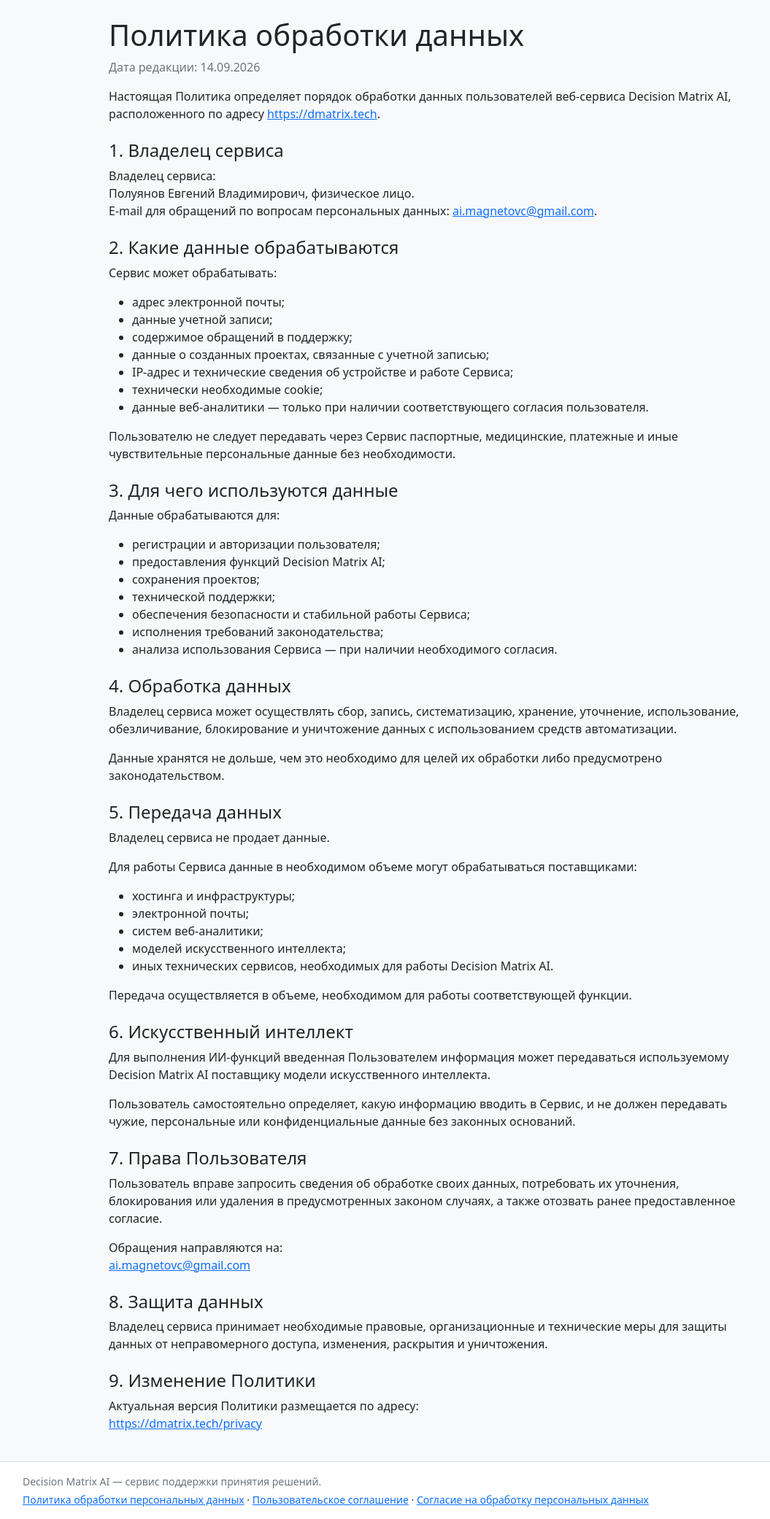
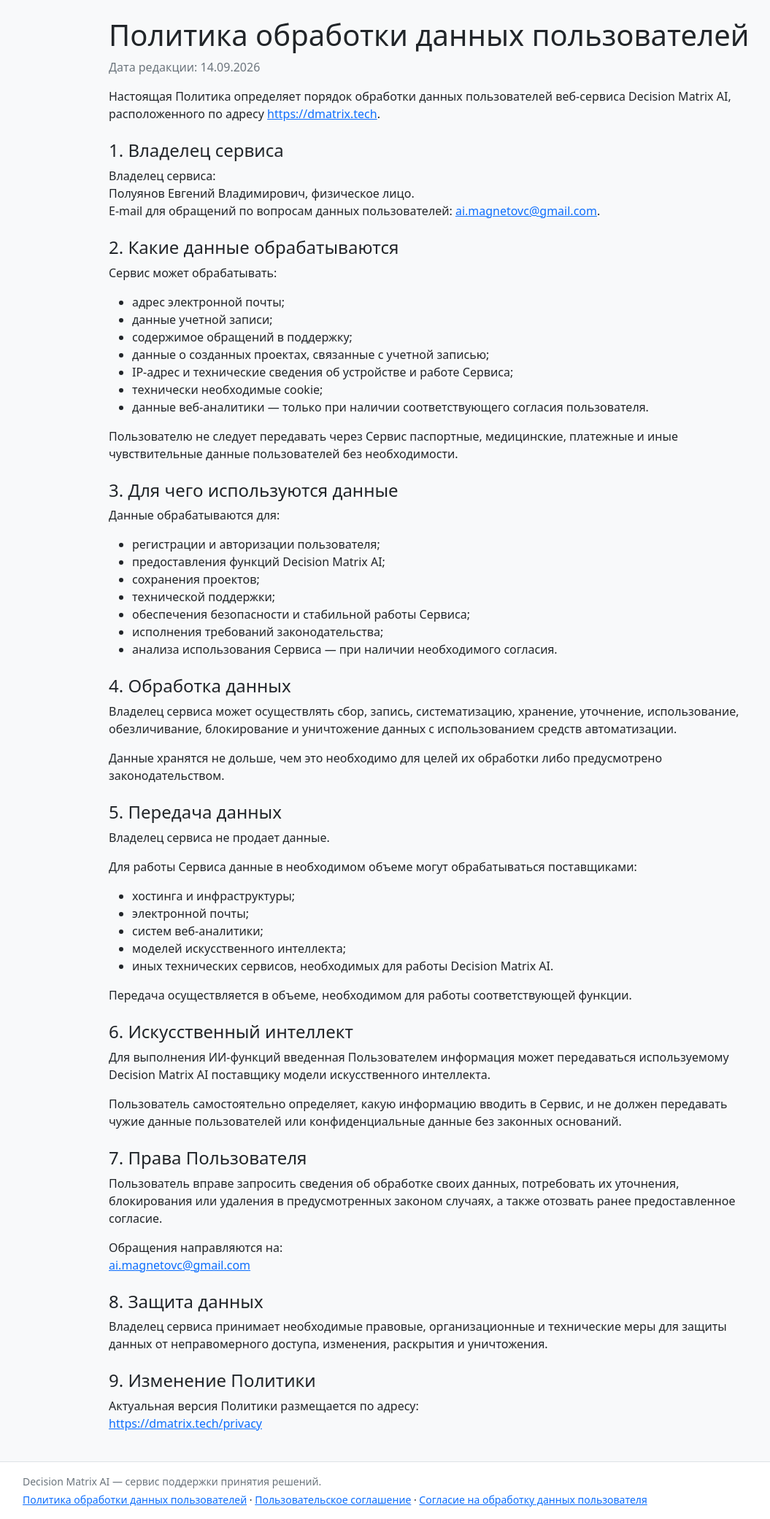
Before and after one commit to evpoluyanov/decision-matrix-ai, a FastAPI app: page /privacy in a window 1280 px wide. Shown: the part 56-2138 px from the top of the page at 73% size, without its empty margins (51-1106 px from the left). Run offline with FastAPI, Linux system fonts and the light colour scheme; some libraries are stand-ins or nearby versions.

Commit message:
Обновить формулировки о данных пользователей (#11)
Обновить пользовательские тексты юридических документов и отключить Vercel Preview для рабочих веток codex/*.

```diff
--- a/app/routers/auth.py
+++ b/app/routers/auth.py
@@ -145,7 +145,7 @@ def register_user(
 
     if personal_data_consent != "yes":
         errors.append(
-            "Дайте согласие на обработку персональных данных."
+            "Дайте согласие на обработку данных пользователя."
         )
 
     if errors:
--- a/app/templates/base.html
+++ b/app/templates/base.html
@@ -108,11 +108,11 @@
                 Decision Matrix AI — сервис поддержки принятия решений.
             </p>
             <p class="small mb-0">
-                <a href="/privacy">Политика обработки персональных данных</a>
+                <a href="/privacy">Политика обработки данных пользователей</a>
                 ·
                 <a href="/terms">Пользовательское соглашение</a>
                 ·
-                <a href="/consent">Согласие на обработку персональных данных</a>
+                <a href="/consent">Согласие на обработку данных пользователя</a>
             </p>
         </div>
     </footer>
--- a/app/templates/consent.html
+++ b/app/templates/consent.html
@@ -27,6 +27,6 @@
     <p>Разрешаются автоматизированные сбор, запись, систематизация, хранение, уточнение, использование, обезличивание, блокирование и уничтожение данных.</p>
     <p>Согласие действует до достижения целей обработки или его отзыва, если дальнейшая обработка не допускается или не требуется законодательством.</p>
     <p>Отозвать согласие можно по адресу:<br><a href="mailto:ai.magnetovc@gmail.com">ai.magnetovc@gmail.com</a></p>
-    <p>Я ознакомлен с <a href="/privacy">Политикой обработки персональных данных Decision Matrix AI</a>.</p>
+    <p>Я ознакомлен с <a href="/privacy">Политикой обработки данных пользователей Decision Matrix AI</a>.</p>
 </article>
 {% endblock %}
--- a/app/templates/privacy.html
+++ b/app/templates/privacy.html
@@ -3,12 +3,12 @@
 {% block metadata %}{% if canonical_url %}<link rel="canonical" href="{{ canonical_url }}/privacy">{% endif %}{% endblock %}
 {% block content %}
 <article class="mx-auto" style="max-width: 880px">
-    <h1>Политика обработки данных</h1>
+    <h1>Политика обработки данных пользователей</h1>
     <p class="text-secondary">Дата редакции: {{ document_date }}</p>
     <p>Настоящая Политика определяет порядок обработки данных пользователей веб-сервиса Decision Matrix AI, расположенного по адресу <a href="https://dmatrix.tech">https://dmatrix.tech</a>.</p>
 
     <h2 class="h4 mt-4">1. Владелец сервиса</h2>
-    <p>Владелец сервиса:<br>Полуянов Евгений Владимирович, физическое лицо.<br>E-mail для обращений по вопросам персональных данных: <a href="mailto:ai.magnetovc@gmail.com">ai.magnetovc@gmail.com</a>.</p>
+    <p>Владелец сервиса:<br>Полуянов Евгений Владимирович, физическое лицо.<br>E-mail для обращений по вопросам данных пользователей: <a href="mailto:ai.magnetovc@gmail.com">ai.magnetovc@gmail.com</a>.</p>
 
     <h2 class="h4 mt-4">2. Какие данные обрабатываются</h2>
     <p>Сервис может обрабатывать:</p>
@@ -21,7 +21,7 @@
         <li>технически необходимые cookie;</li>
         <li>данные веб-аналитики — только при наличии соответствующего согласия пользователя.</li>
     </ul>
-    <p>Пользователю не следует передавать через Сервис паспортные, медицинские, платежные и иные чувствительные персональные данные без необходимости.</p>
+    <p>Пользователю не следует передавать через Сервис паспортные, медицинские, платежные и иные чувствительные данные пользователей без необходимости.</p>
 
     <h2 class="h4 mt-4">3. Для чего используются данные</h2>
     <p>Данные обрабатываются для:</p>
@@ -54,7 +54,7 @@
 
     <h2 class="h4 mt-4">6. Искусственный интеллект</h2>
     <p>Для выполнения ИИ-функций введенная Пользователем информация может передаваться используемому Decision Matrix AI поставщику модели искусственного интеллекта.</p>
-    <p>Пользователь самостоятельно определяет, какую информацию вводить в Сервис, и не должен передавать чужие, персональные или конфиденциальные данные без законных оснований.</p>
+    <p>Пользователь самостоятельно определяет, какую информацию вводить в Сервис, и не должен передавать чужие данные пользователей или конфиденциальные данные без законных оснований.</p>
 
     <h2 class="h4 mt-4">7. Права Пользователя</h2>
     <p>Пользователь вправе запросить сведения об обработке своих данных, потребовать их уточнения, блокирования или удаления в предусмотренных законом случаях, а также отозвать ранее предоставленное согласие.</p>
--- a/app/templates/register.html
+++ b/app/templates/register.html
@@ -131,9 +131,9 @@
                         >
                         <label class="form-check-label small" for="personal-data-consent">
                             Я даю отдельное
-                            <a href="/consent" target="_blank" rel="noopener">Согласие на обработку персональных данных</a>
+                            <a href="/consent" target="_blank" rel="noopener">Согласие на обработку данных пользователя</a>
                             и ознакомлен с
-                            <a href="/privacy" target="_blank" rel="noopener">Политикой обработки персональных данных</a>.
+                            <a href="/privacy" target="_blank" rel="noopener">Политикой обработки данных пользователей</a>.
                         </label>
                     </div>
 
--- a/app/templates/terms.html
+++ b/app/templates/terms.html
@@ -22,7 +22,7 @@
 
     <h2 class="h4 mt-4">4. Пользовательские данные</h2>
     <p>Пользователь самостоятельно определяет содержание передаваемой в Сервис информации и подтверждает наличие права на ее использование.</p>
-    <p>Не следует передавать через Decision Matrix AI пароли, банковские реквизиты, охраняемую законом тайну, чужие персональные данные или другую конфиденциальную информацию без необходимых законных оснований.</p>
+    <p>Не следует передавать через Decision Matrix AI пароли, банковские реквизиты, охраняемую законом тайну, чужие данные пользователей или другую конфиденциальную информацию без необходимых законных оснований.</p>
 
     <h2 class="h4 mt-4">5. Запрещенное использование</h2>
     <p>Запрещается использовать Сервис для:</p>
@@ -46,7 +46,7 @@
 
     <h2 class="h4 mt-4">8. Данные пользователей</h2>
     <p>Данные пользователей обрабатываются в соответствии с <a href="/privacy">Политикой обработки данных пользователей</a>.</p>
-    <p><a href="/consent">Согласие на обработку данных</a> предоставляется Пользователем отдельно.</p>
+    <p><a href="/consent">Согласие на обработку данных пользователя</a> предоставляется Пользователем отдельно.</p>
 
     <h2 class="h4 mt-4">9. Изменения</h2>
     <p>Актуальная версия Соглашения размещается по адресу:<br><a href="https://dmatrix.tech/terms">https://dmatrix.tech/terms</a></p>
```
Also changed, not shown: docs/legal/personal-data-consent-draft.md (+2 -2 lines), tests/test_registration_email_verification.py (+2 -2 lines), vercel.json.
